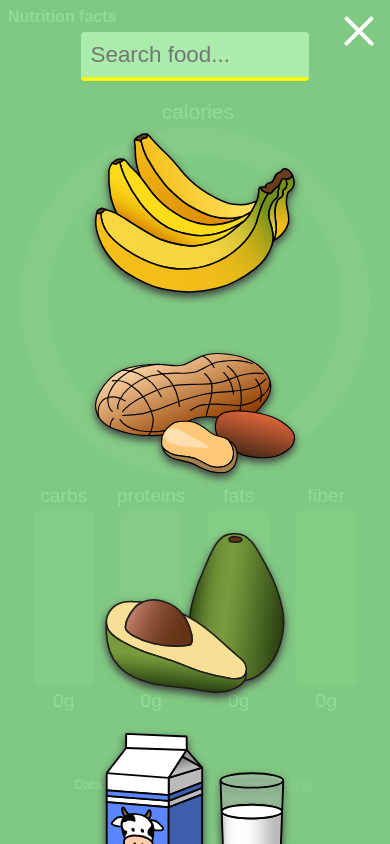
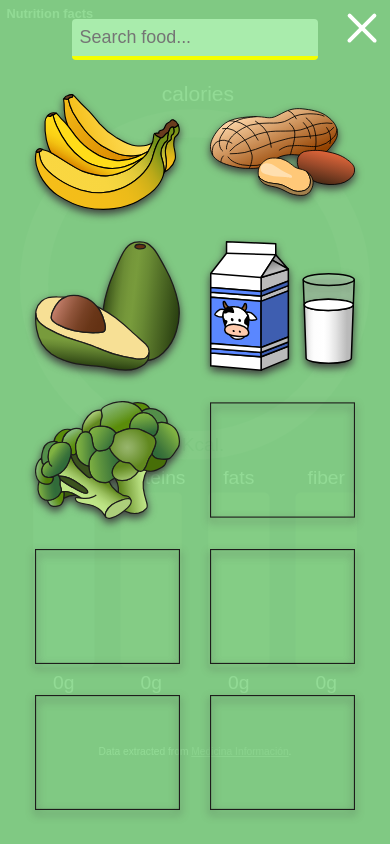
Before and after one commit to juanramoncarceles/nutrition-facts-vanilla, a plain HTML site: page index.html in a window 390 px wide. Both pictures are taken after a click on the button "Toggle food list". Shown: the top 844 px of the page. Drawn offline with Linux system fonts and the light colour scheme; a web font is replaced by a local one.

Commit message:
Small css changes as first step for small screens version.

```diff
--- a/assets/style.css
+++ b/assets/style.css
@@ -34,9 +34,10 @@ body {
 
 #foodTitle {
   text-align: center;
-  margin-top: 0;
-  padding-top: 2rem;
-  height: 5rem;
+  margin: 0;
+  padding: 2.5rem 0.5rem 1.5rem;
+  min-height: 6.5rem;
+  font-size: 2rem;
 }
 
 #valoresNutricionales {
@@ -104,12 +105,12 @@ body {
 }
 
 #foodList.active {
+  min-height: 100vh;
   top: 0;
-  min-height: 100vh;
   left: 0;
   right: 0;
+  padding: 1.5rem;
   background-color: #89d88deb;
-  padding: 2rem;
 }
 
 #foodList.active > form {
@@ -120,20 +121,20 @@ body {
   display: flex;
   flex-wrap: wrap;
   justify-content: center;
-  margin-top: 2rem;
+  margin-top: 1.5rem;
 }
 
 #foodList.active > #foodListItems > img {
-  width: 200px;
-  height: 160px;
-  margin: 20px;
+  width: 50%;
+  max-width: 200px;
+  padding: 1.2rem;
   cursor: pointer;
   opacity: 1;
   filter: drop-shadow(0px 4px 4px #3e3e3e);
 }
 
 #foodList.active > #foodListItems > img.selected {
-  opacity: 0.5;
+  opacity: 0.3;
   cursor: unset;
 }
 
@@ -171,3 +172,9 @@ body {
 #bottomCredits > a {
   color: #999;
 }
+
+@media (max-width: 400px) {
+  :root {
+    font-size: 0.8rem;
+  }
+}
--- a/index.html
+++ b/index.html
@@ -11,8 +11,8 @@
 </head>
 
 <body>
-  <h2 id="appTitle">Nutrition facts</h2>
-  <h1 id="foodTitle"></h1>
+  <h1 id="appTitle">Nutrition facts</h1>
+  <h2 id="foodTitle"></h2>
 
   <svg id="valoresNutricionales" xmlns="http://www.w3.org/2000/svg" xmlns:xlink="http://www.w3.org/1999/xlink" viewBox="0 0 200 349.25">
     <defs>
```
Also changed, not shown: 1 other file.
